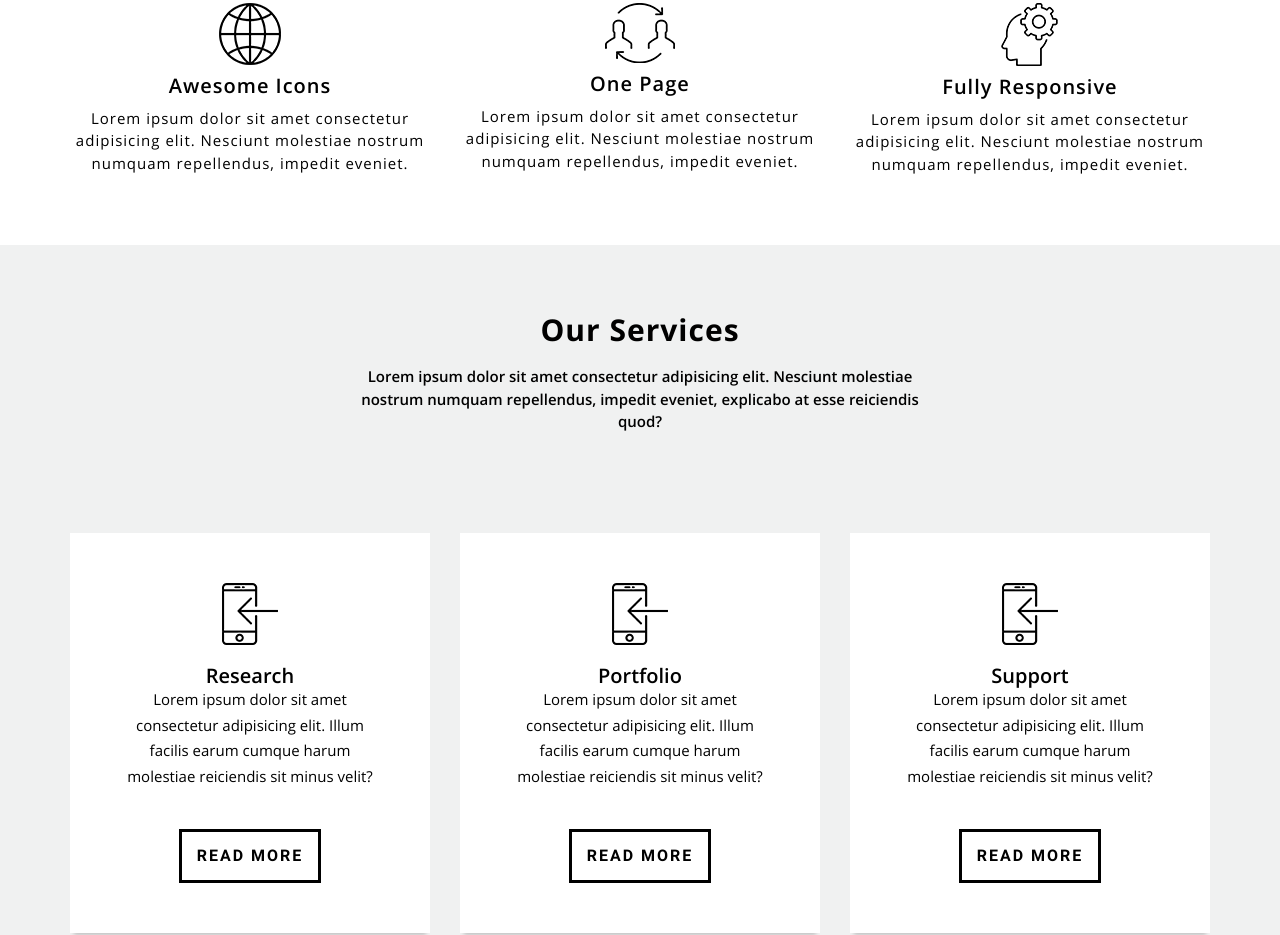
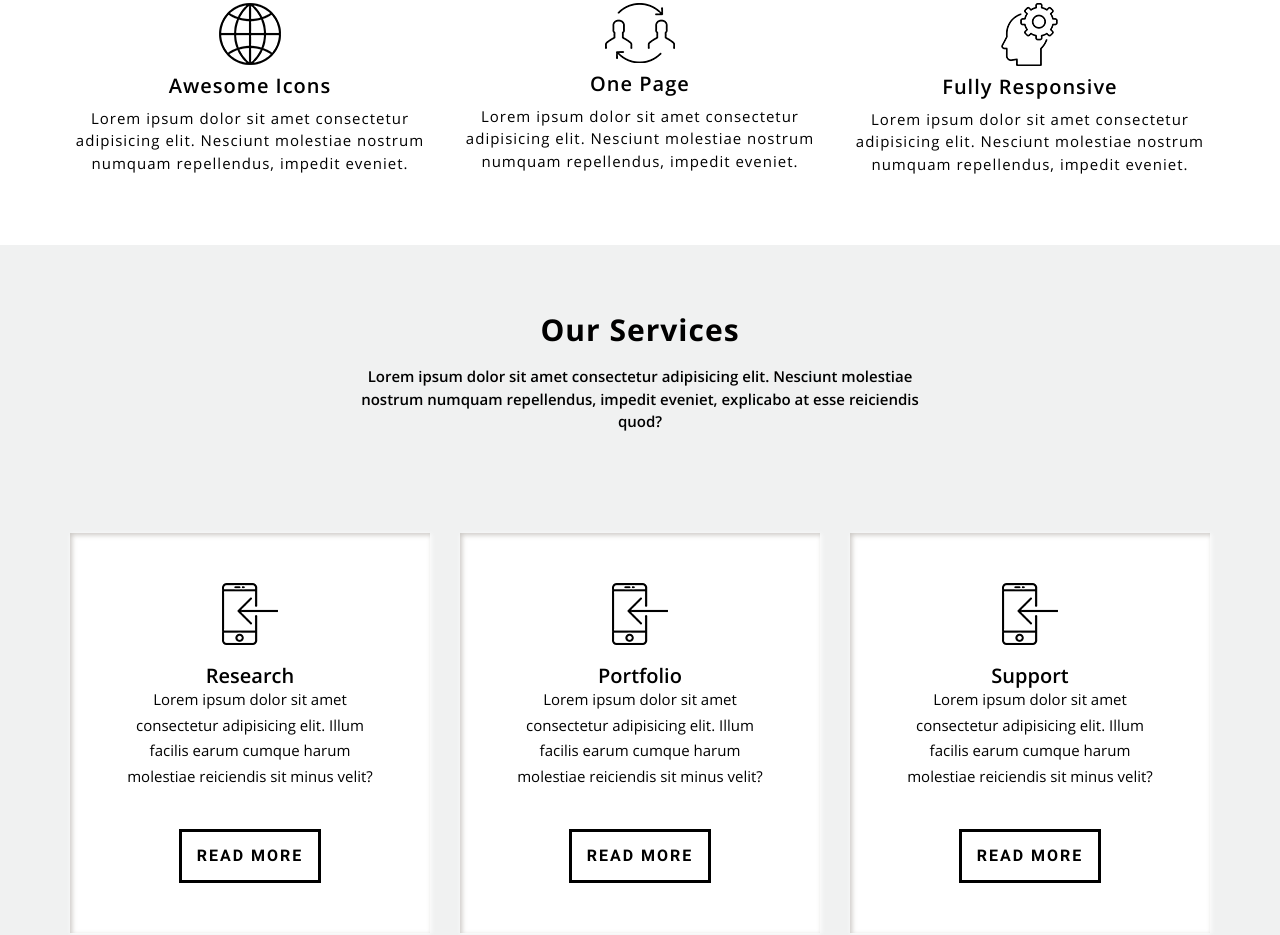
Before and after one commit to operan38/webproject-site-template, a website: page index.html in a window 1280 px wide. Shown: the part 1025-1960 px from the top of the page. Drawn offline with Linux system fonts and the light colour scheme; files whose address does not match are found by name.

Commit message:
fix shadow

```diff
--- a/src/scss/containers/_our-services.scss
+++ b/src/scss/containers/_our-services.scss
@@ -2,6 +2,7 @@
   padding: 70px 0 40px 0;
   background: #f0f1f1;
   overflow: hidden;
+  box-shadow: 0 6px 4px -4px rgba(0, 0, 0, 0.2);
 
   &__row-our-services-info {
     max-width: 630px;
@@ -13,7 +14,8 @@
     text-align: center;
     padding: 50px;
     margin-bottom: 30px;
-    box-shadow: 0 6px 4px -4px rgba(0, 0, 0, 0.2);
+    box-shadow: inset 2px 2px 5px rgba(154, 147, 140, 0.5),
+      1px 1px 5px rgba(255, 255, 255, 1);
   }
 
   &__card-img {
--- a/src/scss/containers/_pricing-plan.scss
+++ b/src/scss/containers/_pricing-plan.scss
@@ -1,6 +1,7 @@
 .pricing-plan {
   padding: 70px 0 40px 0;
   background: #f0f1f1;
+  box-shadow: 0 6px 4px -4px rgba(0, 0, 0, 0.2);
 
   &__row-pricing-plan-info {
     max-width: 630px;
```
Also changed, not shown: css/style.min.css, 1 other file.
